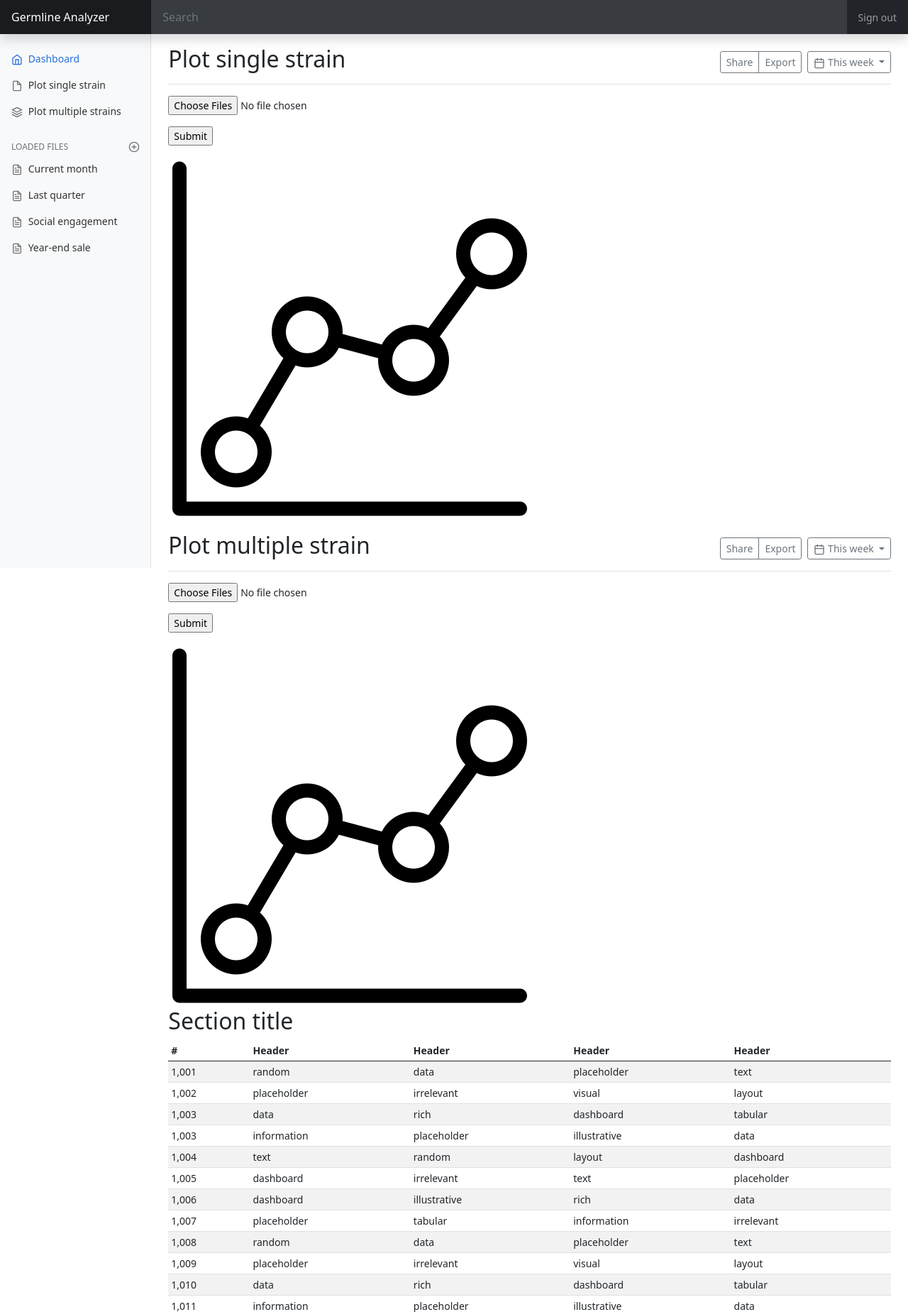
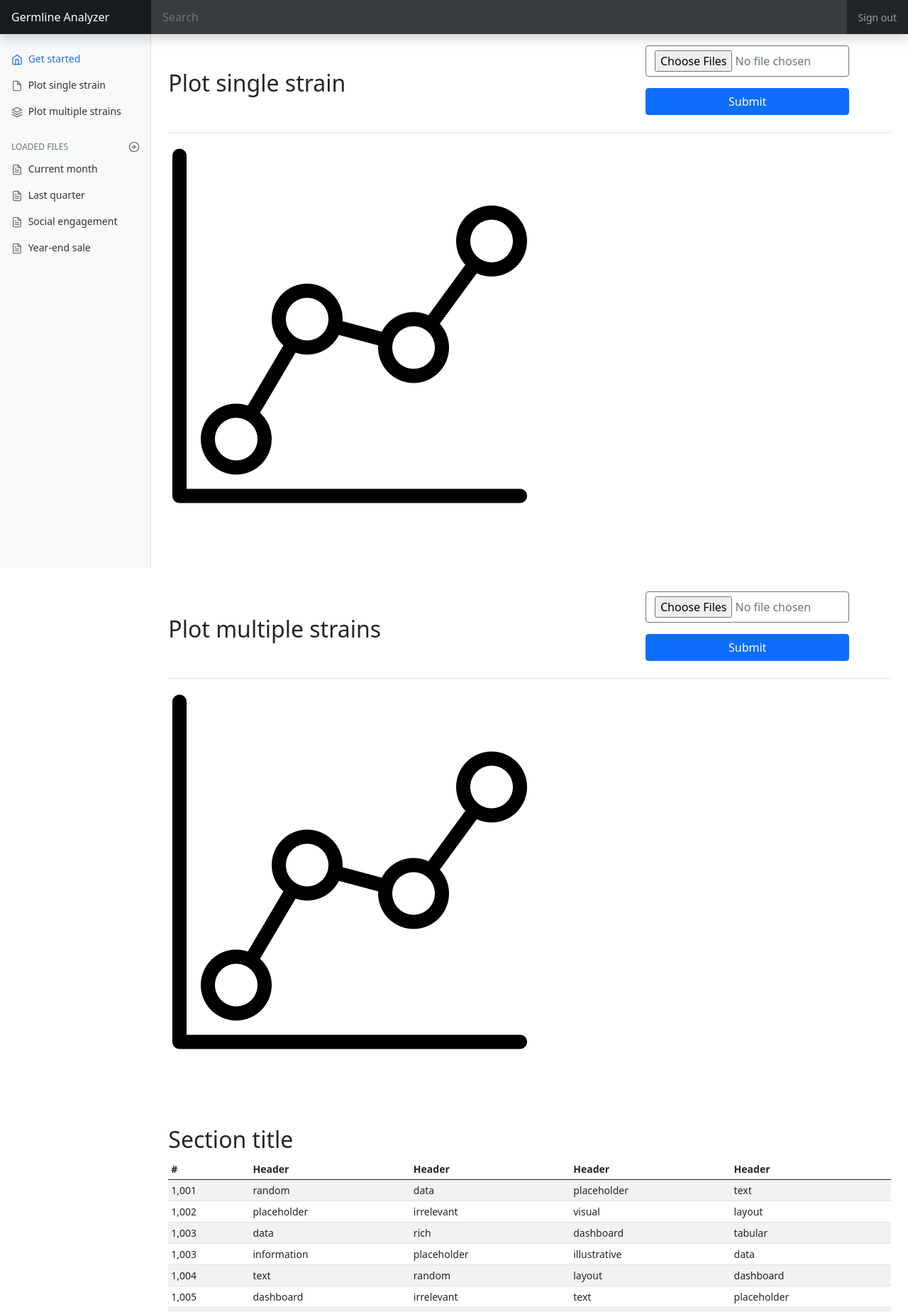
Before and after one commit to dpuertamartos/Germline-Analyzer, a Flask app: page /index2 in a window 1280 px wide. Shown: the top 1848 px of the page at 71% size. Run offline with Flask 2, Linux system fonts and the light colour scheme; some libraries are stand-ins or nearby versions.

Commit message:
frontend v2 added form buttons

```diff
--- a/static/css/dashboard.css
+++ b/static/css/dashboard.css
@@ -98,3 +98,11 @@ body {
   border-color: transparent;
   box-shadow: 0 0 0 3px rgba(255, 255, 255, .25);
 }
+
+.choosebutton, .submitbutton {
+  width: 85%
+}
+
+.graph-img {
+  padding: 0% 0% 10%;
+}
--- a/templates/index2.html
+++ b/templates/index2.html
@@ -60,7 +60,7 @@
           <li class="nav-item">
             <a class="nav-link active" aria-current="page" href="#">
               <span data-feather="home"></span>
-              Dashboard
+              Get started
             </a>
           </li>
           <li class="nav-item">
@@ -118,49 +118,38 @@
         <h1 class="h2">Plot single strain</h1>
         <div class="btn-toolbar mb-2 mb-md-0">
           <div class="btn-group me-2">
-            <button type="button" class="btn btn-sm btn-outline-secondary">Share</button>
-            <button type="button" class="btn btn-sm btn-outline-secondary">Export</button>
+              <form method="post" action="/upload" enctype="multipart/form-data">
+                  <dl class="choosfilecontainer">
+                      <p>
+                          <input type="file" class="btn btn-outline-secondary choosebutton" name="files[]" multiple="true" autocomplete="off" required>
+                      </p>
+                  </dl>
+                  <p class="submitbuttoncontainer">
+                      <input type="submit" class="btn btn-primary submitbutton" value="Submit">
+                  </p>
+              </form>
           </div>
-          <button type="button" class="btn btn-sm btn-outline-secondary dropdown-toggle">
-            <span data-feather="calendar"></span>
-            This week
-          </button>
         </div>
       </div>
-        <form method="post" action="/upload" enctype="multipart/form-data">
-            <dl>
-                <p>
-                    <input type="file" name="files[]" multiple="true" autocomplete="off" required>
-                </p>
-            </dl>
-            <p>
-                <input type="submit" value="Submit">
-            </p>
-        </form>
+
       <img class="graph-img" src="{{ image }}" alt="Not Found" onerror=this.src="../static/images/graph_icon.png">
-      <div class="d-flex justify-content-between flex-wrap flex-md-nowrap align-items-center pt-3 pb-2 mb-3 border-bottom">
-            <h1 class="h2">Plot multiple strain</h1>
+        <div class="d-flex justify-content-between flex-wrap flex-md-nowrap align-items-center pt-3 pb-2 mb-3 border-bottom">
+            <h1 class="h2">Plot multiple strains</h1>
             <div class="btn-toolbar mb-2 mb-md-0">
                 <div class="btn-group me-2">
-                    <button type="button" class="btn btn-sm btn-outline-secondary">Share</button>
-                    <button type="button" class="btn btn-sm btn-outline-secondary">Export</button>
+                    <form method="post" action="/upload" enctype="multipart/form-data">
+                        <dl class="choosfilecontainer">
+                            <p>
+                                <input type="file" class="btn btn-outline-secondary choosebutton" name="files[]" multiple="true" autocomplete="off" required>
+                            </p>
+                        </dl>
+                        <p class="submitbuttoncontainer">
+                            <input type="submit" class="btn btn-primary submitbutton" value="Submit">
+                        </p>
+                    </form>
                 </div>
-                <button type="button" class="btn btn-sm btn-outline-secondary dropdown-toggle">
-                    <span data-feather="calendar"></span>
-                    This week
-                </button>
             </div>
-      </div>
-        <form method="post" action="/upload" enctype="multipart/form-data">
-            <dl>
-                <p>
-                    <input type="file" name="files[]" multiple="true" autocomplete="off" required>
-                </p>
-            </dl>
-            <p>
-                <input type="submit" value="Submit">
-            </p>
-        </form>
+        </div>
       <img class="graph-img" src="{{ image }}" alt="Not Found" onerror=this.src="../static/images/graph_icon.png">
       <h2>Section title</h2>
       <div class="table-responsive">
```
